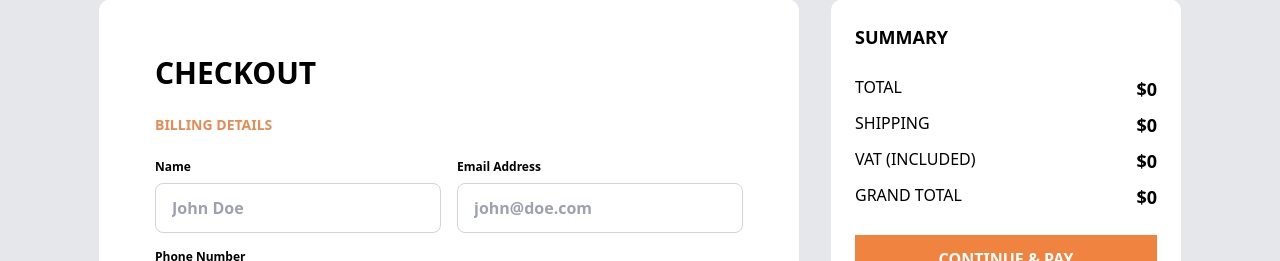
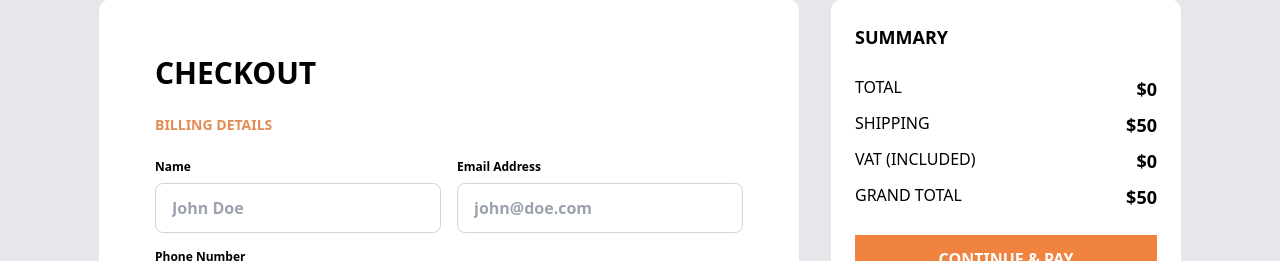
Before and after one commit to yusufdgzl/audiophile-ecommerce-website, a Next.js app: page /checkout in a window 1280 px wide. Shown: the part 121-382 px from the top of the page. Built offline with nearby package versions, Linux system fonts and the light colour scheme.

Commit message:
CartSummary edited

```diff
--- a/components/cart/CartSummary.tsx
+++ b/components/cart/CartSummary.tsx
@@ -9,30 +9,34 @@ export default function CartSummary() {
   const cartTotal = useAppSelector((state) => state.cart.total);
   const cartItems = useAppSelector((state) => state.cart.items);
 
-  console.log(cartItems);
+
+  const vat = cartTotal * 20 / 100;
+
 
   return (
     <div className="bg-white space-y-6 p-6  lg:w-[350px] rounded-xl ">
       <h2 className="text-lg font-semibold">SUMMARY</h2>
 
-      {cartItems.map(item=> <CartProductsItem key={item.id} {...item} />)}
+      {cartItems.map((item) => (
+        <CartProductsItem key={item.id} {...item} />
+      ))}
 
       <div className="space-y-2">
         <div className="flex justify-between">
           <p>TOTAL</p>
-          <p className="font-semibold text-lg">$0</p>
+          <p className="font-semibold text-lg">${cartTotal}</p>
         </div>
         <div className="flex justify-between">
           <p>SHIPPING</p>
-          <p className="font-semibold text-lg">$0</p>
+          <p className="font-semibold text-lg">$50</p>
         </div>
         <div className="flex justify-between">
           <p>VAT (INCLUDED)</p>
-          <p className="font-semibold text-lg">$0</p>
+          <p className="font-semibold text-lg">${vat}</p>
         </div>
         <div className="flex justify-between">
           <p>GRAND TOTAL</p>
-          <p className="font-semibold text-lg">$0</p>
+          <p className="font-semibold text-lg">${cartTotal + 50 + vat}</p>
         </div>
       </div>
       <button className="btn-orange w-full">CONTINUE & PAY</button>
```
